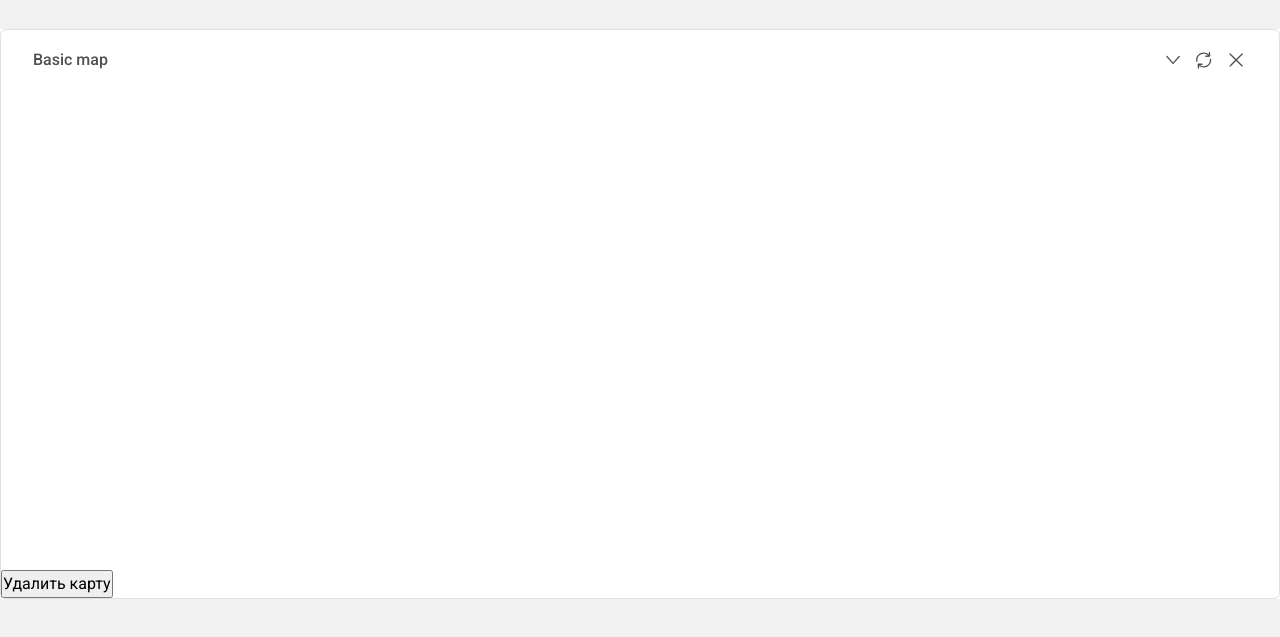
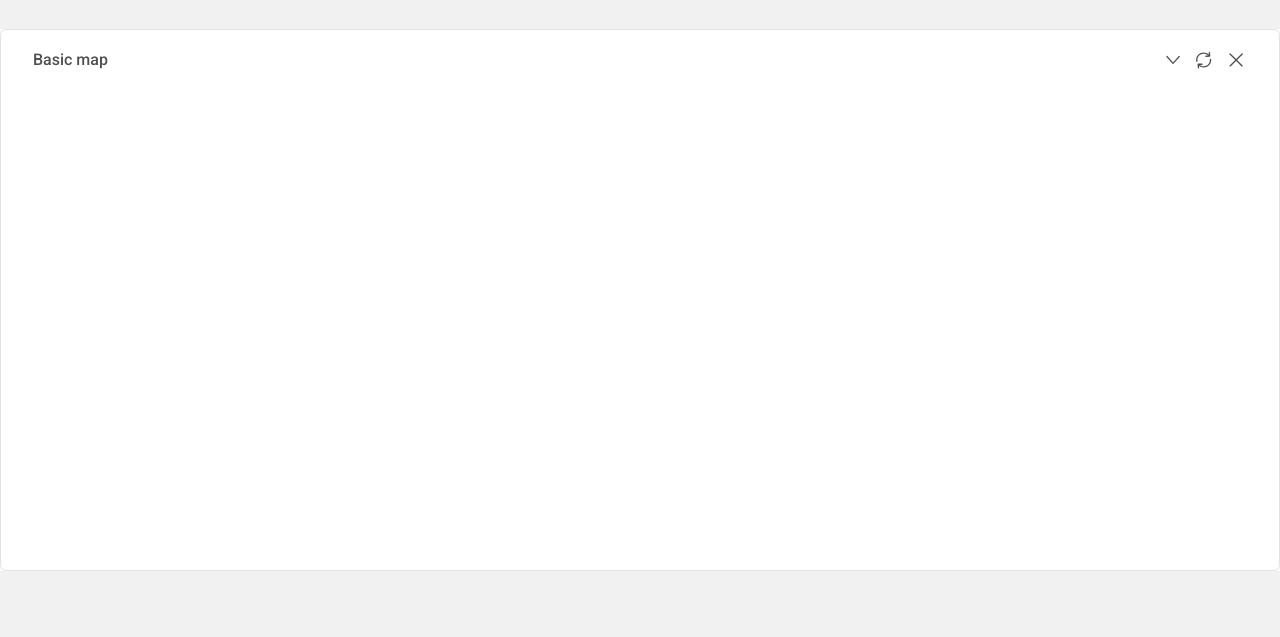
Before and after one commit to Niccii03/Test-task-for-an-intern, a website: page map.html in a window 1280 px wide. Shown: the part 111-748 px from the top of the page. Drawn offline with nearby package versions, Linux system fonts and the light colour scheme; files whose address does not match are found by name.

Commit message:
Removed destroyButton from the map

```diff
--- a/map.html
+++ b/map.html
@@ -82,7 +82,6 @@
                             </div>
                         </div>
                     </div>
-                    <input type="button" id="destroyButton" value="Удалить карту">
                 </div>
             </div>
 
```
